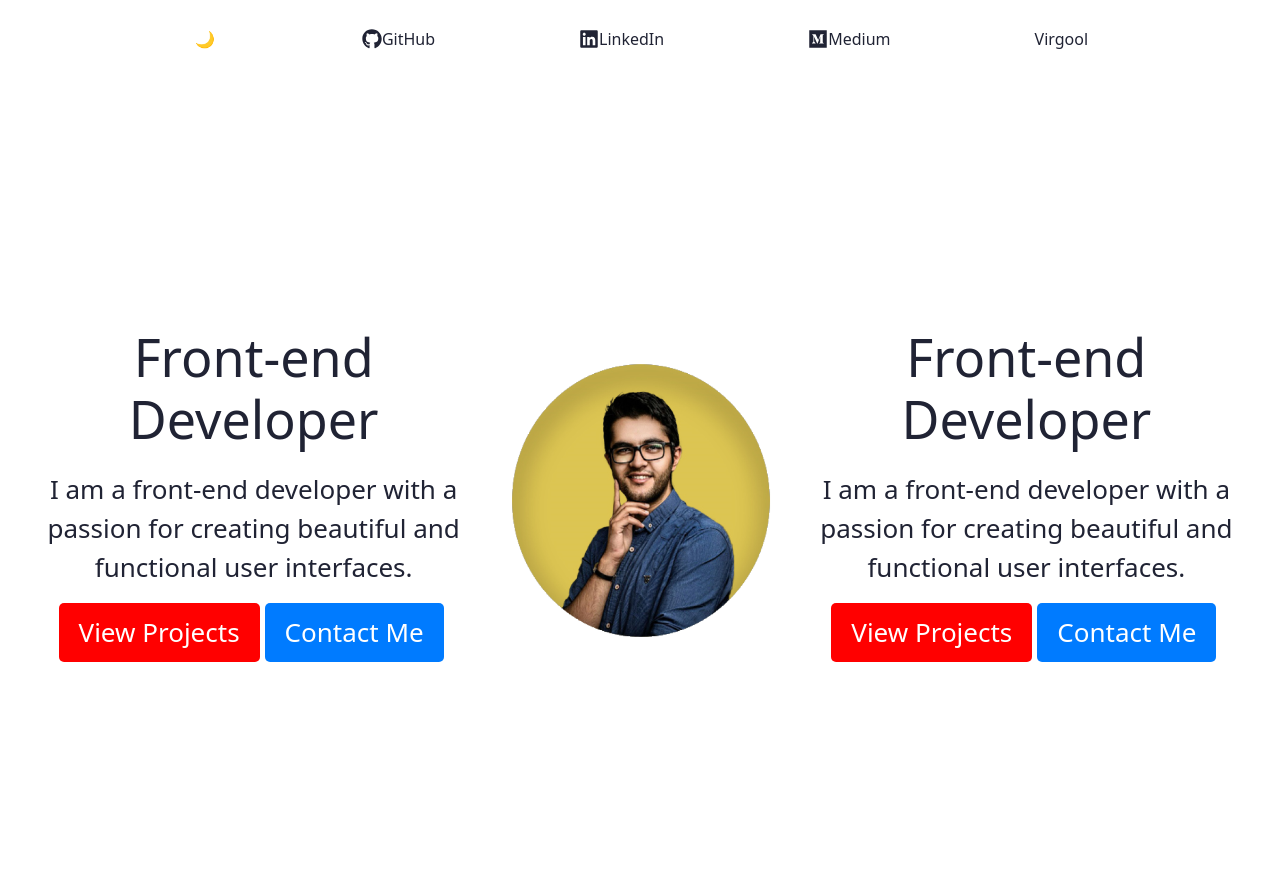
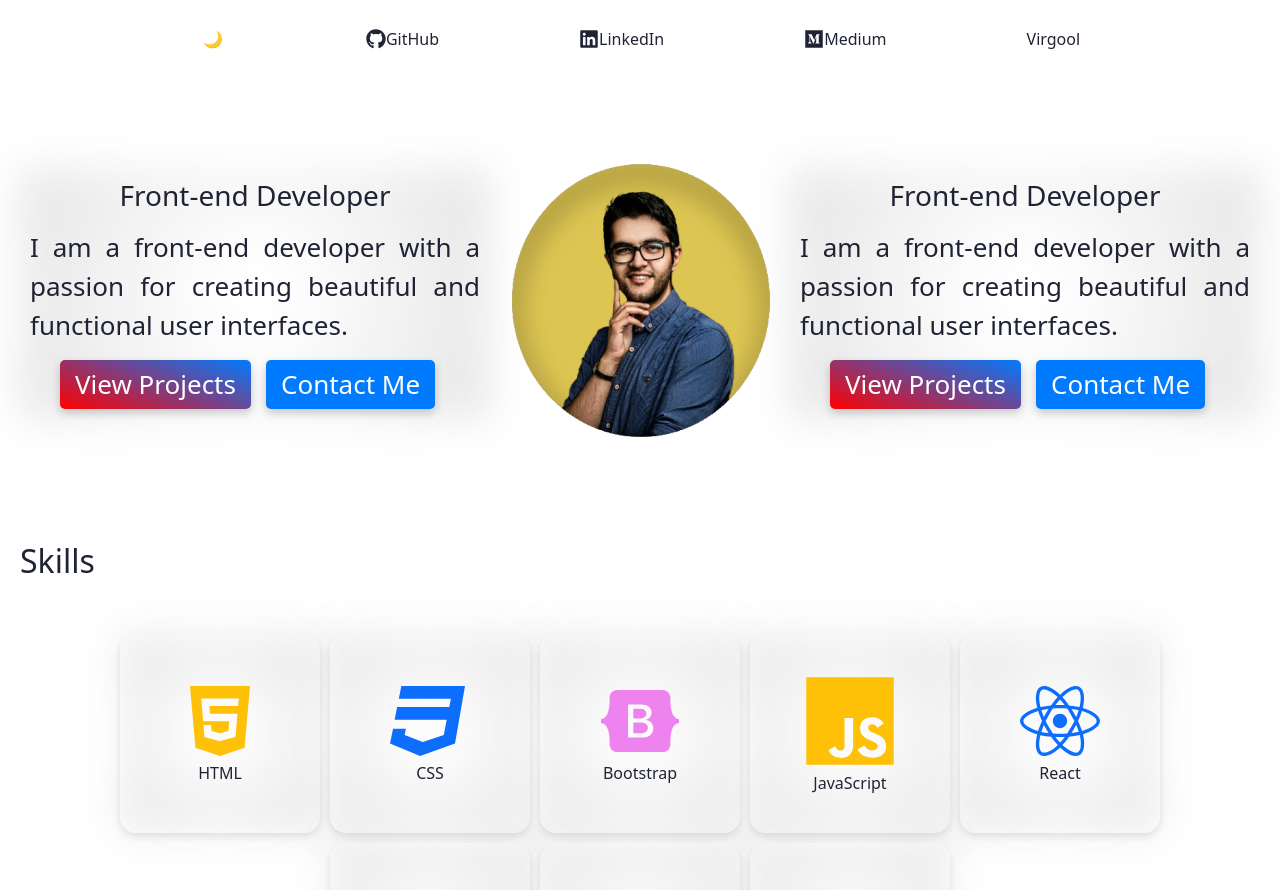
Before and after one commit to peymanfazeli/Portfolio, a React (Create React App) app: page / in a window 1280 px wide. Shown: the top 890 px of the page. Built offline with nearby package versions, Linux system fonts and the light colour scheme.

Commit message:
fix some styles

```diff
--- a/src/App.css
+++ b/src/App.css
@@ -1,36 +1,14 @@
 .App {
   text-align: center;
-}
-
-.App-logo {
-  height: 40vmin;
-  pointer-events: none;
-}
-
-@media (prefers-reduced-motion: no-preference) {
-  .App-logo {
-    animation: App-logo-spin infinite 20s linear;
-  }
+  max-width: 100vw;
+  padding: 0 20px;
 }
 
 .App-header {
-  min-height: 100vh;
+  min-height: 50vh;
   display: flex;
   flex-direction: column;
   align-items: center;
   justify-content: center;
   font-size: calc(10px + 2vmin);
 }
-
-.App-link {
-  color: #61dafb;
-}
-
-@keyframes App-logo-spin {
-  from {
-    transform: rotate(0deg);
-  }
-  to {
-    transform: rotate(360deg);
-  }
-}
--- a/src/App.js
+++ b/src/App.js
@@ -28,8 +28,6 @@ function App() {
 		setTheme(newTheme);
 	}
 
-
-
 	return (
 		<div className="App d-flex flex-column justify-content-center align-items-center">
 			<Menu  theme={theme} onThemeToggle={toggleTheme} />
--- a/src/components/Article.js
+++ b/src/components/Article.js
@@ -5,26 +5,37 @@ const ArticleContainer = styled.div`
 	display: flex;
 	flex-direction: column;
 	align-items: center;
-	padding: 20px;
+	padding: 10px;
+	position: relative;
 `;
-const ArticleTitle = styled.h1`
-	font-size: 2em;
-	margin-bottom: 20px;
+const BluredBg = styled.div`
+	position: absolute;
+	inset: 0;
+	background: radial-gradient(circle, rgba(255, 255, 255, 0.1) 10%, rgba(0, 0, 0, 0.09) 90%);
+	filter: blur(20px);
+	z-index: -1;
+`;
+const ArticleTitle = styled.h3`
+	margin-bottom: 15px;
+`;
+const ArticleDescription = styled.p`
+	text-align: justify;
+	max-width: 450px;
+	margin-bottom: 15px;
 `;
 const ButtonContainer = styled.div`
 	display: flex;
-	justify-content: space-between;
-	align-items: center;
 `;
 const Button = styled.button`
-	background-color: ${props => props.bgColor || '#007BFF'};
+	background: ${props =>  props.bgColor ? `linear-gradient(20deg, ${props.bgColor}, #007BFF)` : '#007BFF'};
 	color: white;
 	border: none;
 	border-radius: 5px;
-	padding: 10px 20px;
-	margin-right: 5px;
+	padding: 5px 15px;
+	margin-right: 15px;
 	text-align: center;
 	text-decoration: none;
+	box-shadow: 0 4px 10px rgba(0, 0, 0, 0.2);
 `;
 
 // Array of buttons
@@ -39,13 +50,18 @@ export default function Article({
 }) {
   return (
     <ArticleContainer>
+		<BluredBg />
         <ArticleTitle>{title}</ArticleTitle>
-        <p>{content}</p>
+        <ArticleDescription>{content}</ArticleDescription>
         {
             buttons ? (
 				<ButtonContainer>
 					{buttons.map((button, index) => (
-						<Button key={index} onClick={button.onClick} bgColor={button.bgColor}>
+						<Button
+							key={index}
+							onClick={button.onClick}
+							bgColor={button.bgColor}
+						>
 							{button.text}
 						</Button>
 					))}
--- a/src/components/Card.js
+++ b/src/components/Card.js
@@ -1,7 +1,8 @@
 import React from 'react'
 import styled from 'styled-components'
-import { FaHtml5, FaCss3, FaReact, FaGithub,   } from "react-icons/fa";
+import { FaHtml5, FaCss3, FaReact, FaGithub, FaBootstrap  } from "react-icons/fa";
 import { IoLogoJavascript, } from "react-icons/io5";
+import { SiRedux } from "react-icons/si";
 
 
 // styles
@@ -20,6 +21,13 @@ const CardContainer = styled.div`
 	-webkit-backdrop-filter: blur(5px);
 	border: 1px solid rgba(255, 255, 255, 0.3);
 `
+const BluredBg = styled.div`
+	position: absolute;
+	inset: 0;
+	background: radial-gradient(circle, rgba(255, 255, 255, 0.1) 10%, rgba(0, 0, 0, 0.09) 90%);
+	filter: blur(20px);
+	z-index: -1;
+`;
 
 const getCardIcon = (skillName) => {
 	switch (skillName) {
@@ -27,12 +35,16 @@ const getCardIcon = (skillName) => {
 			return <FaHtml5 size={80} className='text-warning'/>;
 		case 'CSS':
 			return <FaCss3 size={80} className='text-primary'/>;
+		case 'Bootstrap':
+			return <FaBootstrap size={80} color='violet'/>;
 		case 'JavaScript':
 			return <IoLogoJavascript size={100} className='text-warning' />;
 		case 'React':case 'React Native':
 			return <FaReact size={80} className='text-primary'/>;
+		case 'Redux':
+			return <SiRedux size={80}  color='violet'/>;
 		case 'GitHub':
-			return <FaGithub size={80} />;
+			return <FaGithub size={80}/>;
 		default:
 			return null;
 	}
@@ -41,6 +53,7 @@ const getCardIcon = (skillName) => {
 export default function Card({skillName}) {
 	return (
 		<CardContainer>
+			<BluredBg />
 			{getCardIcon(skillName)}
 			{skillName}
 		</CardContainer>
--- a/src/components/Skills.js
+++ b/src/components/Skills.js
@@ -5,9 +5,11 @@ import config from '../config'
 // components
 import Card from './Card'
 
+
+
 export default function Skills() {
 	return (
-		<div>
+		<div className='d-flex flex-column'>
 			<h2 className="text-start my-5">Skills</h2>
 			<div className="d-flex flex-wrap justify-content-center align-items-center">
 				{config.skills.map((skill, index) => (
--- a/src/config/index.js
+++ b/src/config/index.js
@@ -24,9 +24,11 @@ module.exports = {
     skills: [
         'HTML',
         'CSS',
+        'Bootstrap',
         'JavaScript',
         'React',
         'React Native',
+        'Redux',
         'GitHub',
     ],
 };
```
